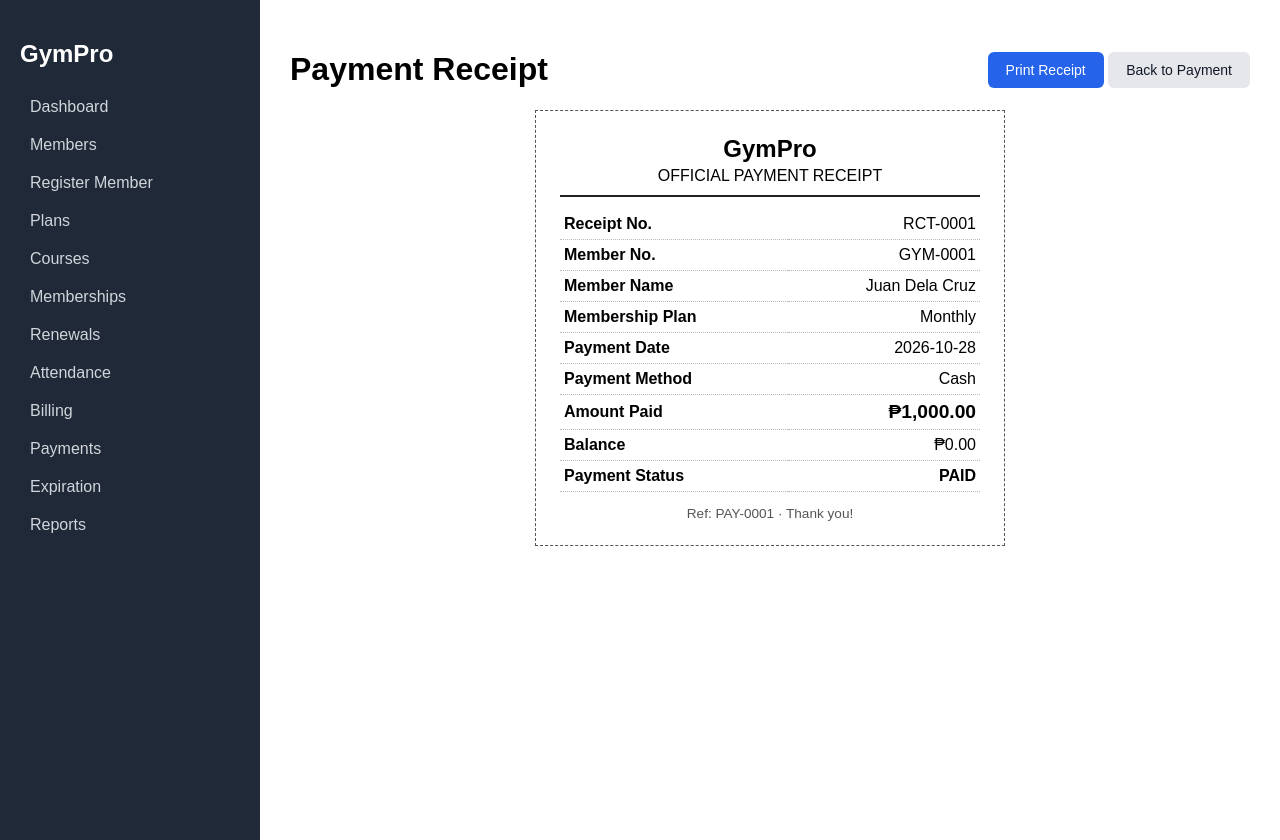
After one commit to Radleyyyy/GYM_MANAGEMENT_SYSTEM, a Flask app: page /payments/1/receipt in a window 1280 px wide. The commit adds this page. Run offline with Flask 3, Linux system fonts and the light colour scheme; data comes from the database, SQL or seed files in the repository.

Commit message:
Lab 21: payment receipt
Co-Authored-By: Claude Sonnet 5.5 <noreply@anthropic.com>
Claude-Session: https://claude.ai/code/session_01QLzJ8FAJ2oGwPFAZ5QnmKW

```diff
--- a/controllers/payments.py
+++ b/controllers/payments.py
@@ -53,3 +53,12 @@ def view_payment(payment_id):
         flash("Payment not found.", "error")
         return redirect(url_for("payments.list_payments"))
     return render_template("payment_view.html", p=payment)
+
+
+@payments_bp.route("/<int:payment_id>/receipt")
+def receipt(payment_id):
+    payment = payment_model.get_payment(payment_id)
+    if payment is None:
+        flash("Payment not found.", "error")
+        return redirect(url_for("payments.list_payments"))
+    return render_template("payment_receipt.html", p=payment, gym_name="GymPro")
--- a/models/payment_model.py
+++ b/models/payment_model.py
@@ -110,7 +110,7 @@ def record_payment(membership_id, method_id, amount_paid_text,
         disc = extra = Decimal("0")
         due = ctx["outstanding"]
 
-        paid, balance, status = validate_payment(due, amount_paid_text)
+    paid, balance, status = validate_payment(due, amount_paid_text)
 
     conn = get_db()
     try:
--- a/static/style.css
+++ b/static/style.css
@@ -91,3 +91,19 @@ textarea { padding: 10px; border: 1px solid #d1d5db; border-radius: 6px; font-si
 .flash-info { background: #dbeafe; color: #1e40af; }
 
 .field-error { color: #991b1b; font-weight: bold; min-height: 1.2em; }
+
+/* ===== Lab 21: payment receipt ===== */
+.receipt { max-width: 420px; margin: 0 auto; background: #fff; border: 1px dashed #555; padding: 24px; }
+.receipt-head { text-align: center; border-bottom: 2px solid #222; padding-bottom: 10px; margin-bottom: 12px; }
+.receipt-head h2 { margin: 0 0 4px; }
+.receipt-table { width: 100%; border-collapse: collapse; }
+.receipt-table th, .receipt-table td { padding: 6px 4px; text-align: left; border-bottom: 1px dotted #bbb; }
+.receipt-table td { text-align: right; }
+.receipt-amount { font-size: 1.2rem; font-weight: bold; }
+.receipt-foot { text-align: center; margin-top: 14px; font-size: 0.85rem; color: #555; }
+
+@media print {
+  .sidebar, .no-print, .flash { display: none !important; }
+  body, .content { margin: 0 !important; padding: 0 !important; background: #fff !important; }
+  .receipt { border: 1px solid #000; box-shadow: none; }
+}
--- a/templates/payment_list.html
+++ b/templates/payment_list.html
@@ -32,7 +32,8 @@
       <td>₱{{ '{:,.2f}'.format(p.amount_paid) }}</td>
       <td>₱{{ '{:,.2f}'.format(p.balance) }}</td>
       <td><span class="badge badge-{{ p.payment_status }}">{{ p.payment_status }}</span></td>
-      <td><a href="{{ url_for('payments.view_payment', payment_id=p.payment_id) }}" class="btn btn-sm">View</a></td>
+      <td><a href="{{ url_for('payments.view_payment', payment_id=p.payment_id) }}" class="btn btn-sm">View</a>
+        <a href="{{ url_for('payments.receipt', payment_id=p.payment_id) }}" class="btn btn-sm btn-light">Receipt</a></td>
     </tr>
     {% else %}
     <tr><td colspan="9" class="muted">No payments found.</td></tr>
--- /dev/null
+++ b/templates/payment_receipt.html
@@ -0,0 +1,30 @@
+{% extends "base.html" %}
+{% block title %}Receipt RCT-{{ '%04d'|format(p.payment_id) }}{% endblock %}
+{% block content %}
+<div class="page-head no-print">
+  <h1>Payment Receipt</h1>
+  <div>
+    <button type="button" class="btn" onclick="window.print()">Print Receipt</button>
+    <a href="{{ url_for('payments.view_payment', payment_id=p.payment_id) }}" class="btn btn-light">Back to Payment</a>
+  </div>
+</div>
+
+<div class="receipt">
+  <div class="receipt-head">
+    <h2>{{ gym_name }}</h2>
+    <div>OFFICIAL PAYMENT RECEIPT</div>
+  </div>
+  <table class="receipt-table">
+    <tr><th>Receipt No.</th><td>RCT-{{ '%04d'|format(p.payment_id) }}</td></tr>
+    <tr><th>Member No.</th><td>{{ p.member_number }}</td></tr>
+    <tr><th>Member Name</th><td>{{ p.first_name }} {{ p.last_name }}</td></tr>
+    <tr><th>Membership Plan</th><td>{{ p.plan_name }}</td></tr>
+    <tr><th>Payment Date</th><td>{{ p.payment_date }}</td></tr>
+    <tr><th>Payment Method</th><td>{{ p.method_name }}</td></tr>
+    <tr><th>Amount Paid</th><td class="receipt-amount">₱{{ '{:,.2f}'.format(p.amount_paid) }}</td></tr>
+    <tr><th>Balance</th><td>₱{{ '{:,.2f}'.format(p.balance) }}</td></tr>
+    <tr><th>Payment Status</th><td><strong>{{ p.payment_status|upper }}</strong></td></tr>
+  </table>
+  <div class="receipt-foot">Ref: {{ p.payment_number }} &middot; Thank you!</div>
+</div>
+{% endblock %}
--- a/templates/payment_view.html
+++ b/templates/payment_view.html
@@ -3,7 +3,10 @@
 {% block content %}
 <div class="page-head">
   <h1>Payment {{ p.payment_number }}</h1>
-  <a href="{{ url_for('payments.list_payments') }}" class="btn btn-light">Back to Payments</a>
+  <div>
+    <a href="{{ url_for('payments.receipt', payment_id=p.payment_id) }}" class="btn">View Receipt</a>
+    <a href="{{ url_for('payments.list_payments') }}" class="btn btn-light">Back to Payments</a>
+  </div>
 </div>
 
 <div class="form-card profile-card">
```
